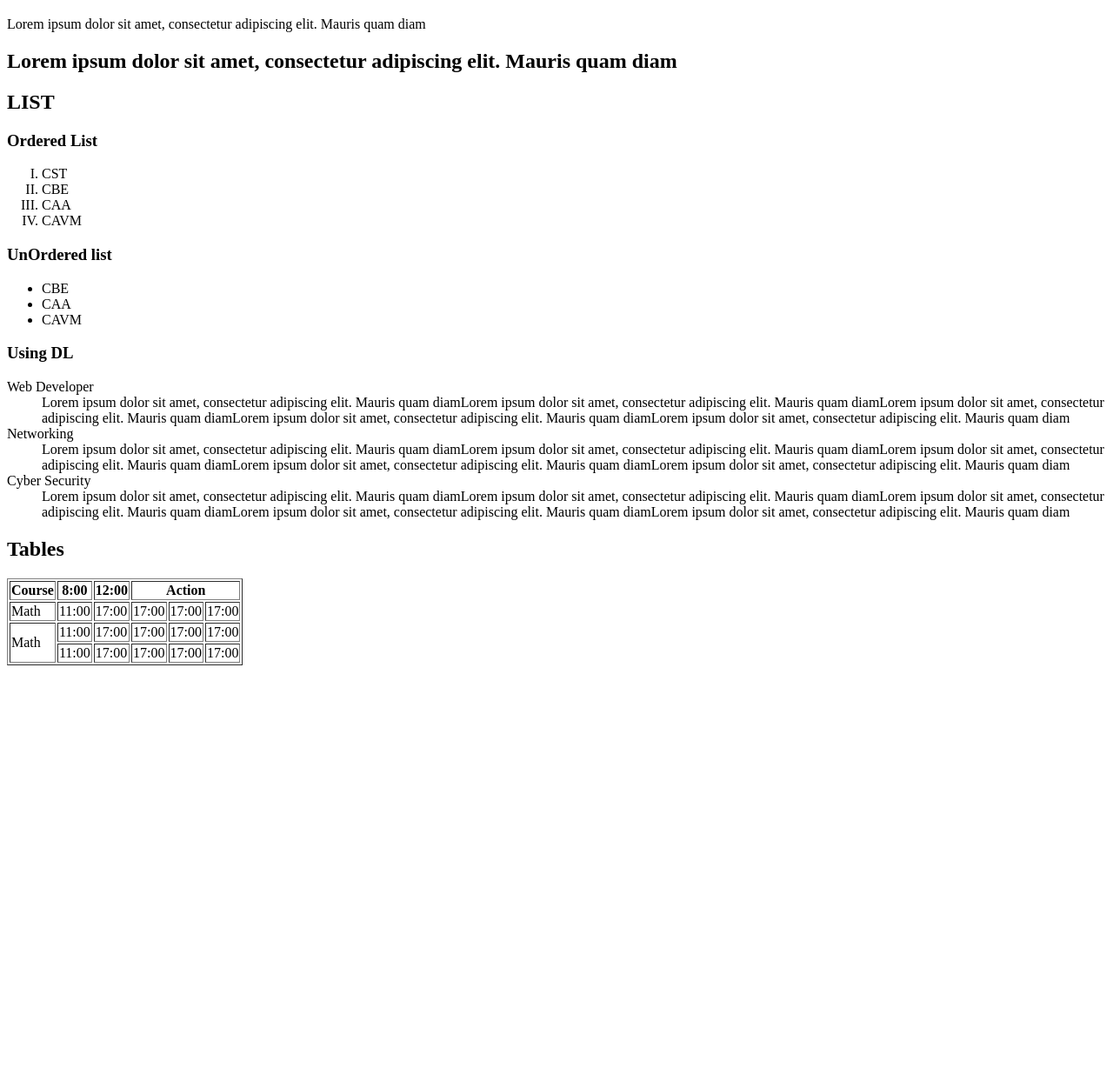
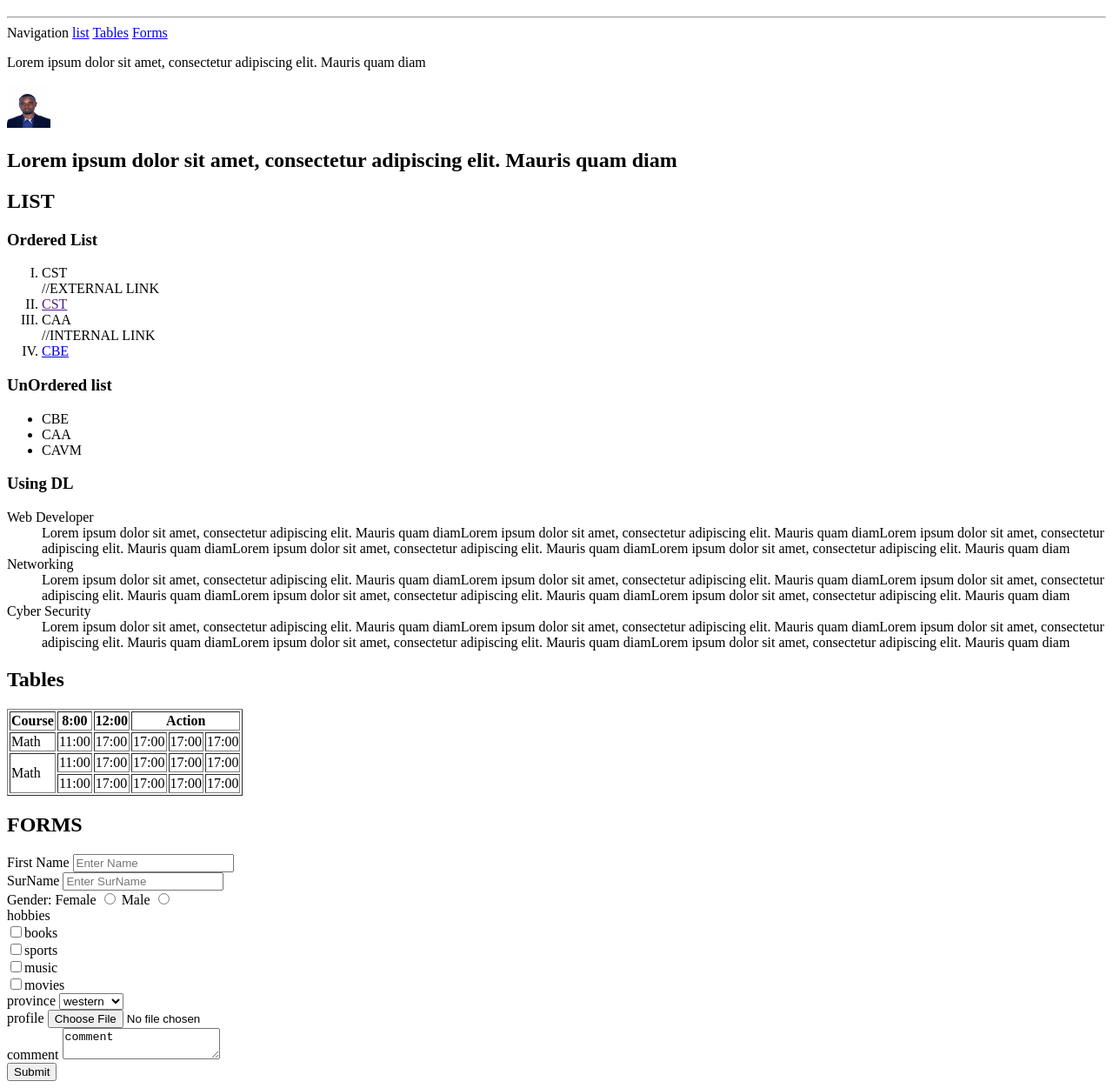
Before and after one commit to uzaruharanir/Sites, a plain HTML site: page index.html in a window 1280 px wide. Shown: the part 61-1312 px from the top of the page at 87% size. Before the commit the page ends 834 px from the top, so only its background shows below. Drawn offline with Linux system fonts and the light colour scheme.

Commit message:
last commit

```diff
--- a/index.html
+++ b/index.html
@@ -7,14 +7,23 @@
 </head>
 <body>
 	<h1>HTML OverView</h1>
+	<hr>
+	Navigation
+	<a href="#list">list</a>
+	<a href="#tables">Tables</a>
+	<a href="#forms">Forms</a>
+	<a href=""></a>
 	<p>Lorem ipsum dolor sit amet, consectetur adipiscing elit. Mauris quam diam</p>
+	<a href="#"><img src="passport.jpg" width="50" height="50"></a>
 	<h2>Lorem ipsum dolor sit amet, consectetur adipiscing elit. Mauris quam diam</h2>
-	<h2>LIST</h2>
+	<h2 id="list">LIST</h2>
 	<H3>Ordered List</H3>
 	<ol type="I"><li>CST</li>
-		<li>CBE</li>
+		//EXTERNAL LINK
+		<li><a href="">CST</a></li>
 		<li>CAA</li>
-		<li>CAVM</li>
+		//INTERNAL LINK
+		<li><a href="sites/html/test.html">CBE</a></li>
 	</ol>
 	<H3>UnOrdered list</H3>
 	<ul>
@@ -31,7 +40,7 @@
 		<dt>Cyber Security</dt>
 		<dd>Lorem ipsum dolor sit amet, consectetur adipiscing elit. Mauris quam diamLorem ipsum dolor sit amet, consectetur adipiscing elit. Mauris quam diamLorem ipsum dolor sit amet, consectetur adipiscing elit. Mauris quam diamLorem ipsum dolor sit amet, consectetur adipiscing elit. Mauris quam diamLorem ipsum dolor sit amet, consectetur adipiscing elit. Mauris quam diam</dd>
 	</dl>
-	<h2>Tables</h2>
+	<h2 id="tables">Tables</h2>
 	<table border="1">
 		<tr>
 			<th>Course</th>
@@ -64,6 +73,37 @@
 				<td>17:00</td>
 
 			</tr>
+		</tr>
 
 	</table>
+	<h2 id="forms">FORMS</h2>
+	<form action="" method="POST" enctype="multipart/form-data">
+		<label for="First name" >First Name</label>
+		<input type="" name="First name" placeholder="Enter Name" autocomplete="ON"><br>
+		<label for="SurName" >SurName</label>
+		<input type="" name="SurName" placeholder="Enter SurName" autocomplete="ON"><br>
+		<label for="Gender">Gender:</label>
+		       <label for="gender">Female</label>
+               <input type="radio"name="gender">
+               <label for="gender">Male</label>
+               <input type="radio"name="gender"></br>
+	 <label for="hobbies">hobbies</label><br>
+               <input type="checkbox">books</br>
+               <input type="checkbox">sports</br>
+               <input type="checkbox">music</br>
+               <input type="checkbox">movies</br>
+               <label for="province">province</label>
+               <select>
+                   <option>western</option>
+                   <option>eastern</option>
+                   <option>southern</option>
+                   <option>nothern</option>
+                   <option>kigali</option>
+               </select></br>
+               <label for="profile">profile</label>
+               <input type="file"name="" id="photo"></br>
+               <label for="comment">comment</label>
+               <textarea>comment</textarea><br>
+               <input type="submit" name="Send">
+	</form>
 </html>
```
Also changed, not shown: Passport.jpg (added).
